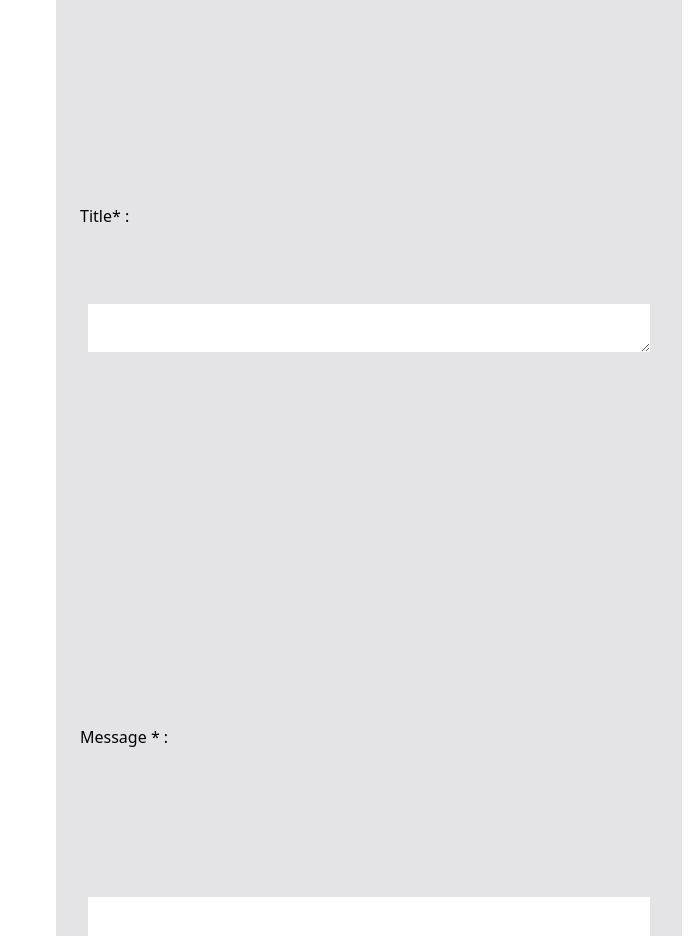
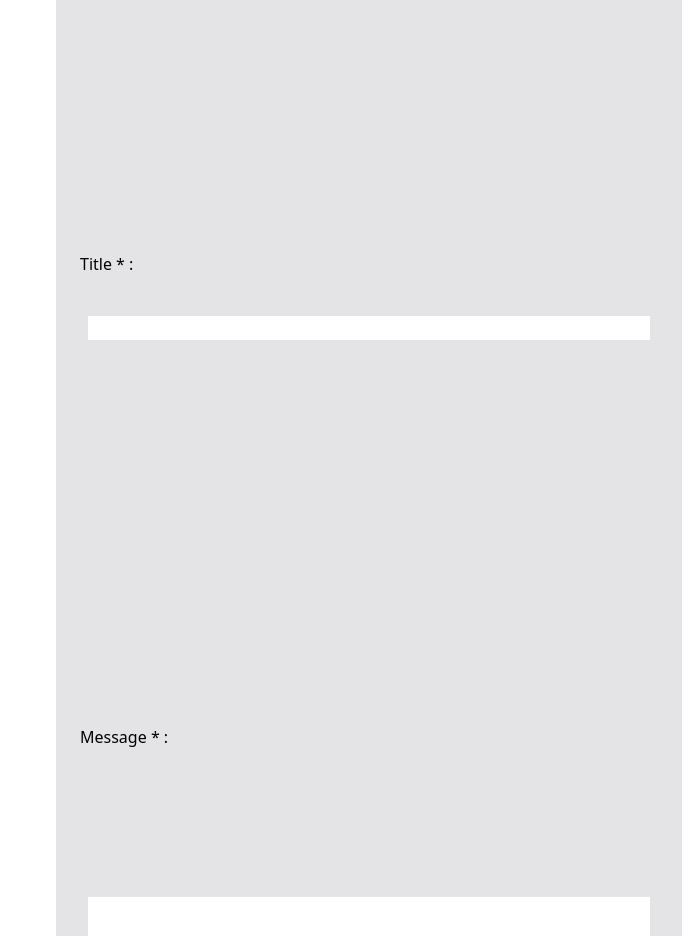
Before and after one commit to Principles-Of-Software-Dev/summer-project, a React (Create React App) app: page /support in a window 1280 px wide. Shown: the part 1160-2096 px from the top of the page, without its empty margins (591-1280 px from the left). Built offline with nearby package versions, Linux system fonts and the light colour scheme; the HTML template or start-up script is replaced by a standard one.

Commit message:
Updated Forms and Validators. Started adding API calls

```diff
--- a/src/components/lg_components/PopoutMenu.tsx
+++ b/src/components/lg_components/PopoutMenu.tsx
@@ -19,7 +19,7 @@ const PopoutMenu = ({ handleDisplayLogout }) => {
 			{displayPopoutMenu &&
               <div className='absolute top-[4.5rem] right-0 min-h-popout-menu h-auto md:min-w-popout-menu min-w-popout-menu-mobile w-auto bg-zinc-200' >
 
-              	{/* Logout Button; Uncomment */}
+              	{/* Logout Button */}
               	<div className='w-full h-full'>
               		< Button
               		height="h-small-button"
@@ -33,6 +33,7 @@ const PopoutMenu = ({ handleDisplayLogout }) => {
               	</div>
 
 
+
               </div>
 			}
 		</div >
--- a/src/components/lg_components/forms/SupportForm.tsx
+++ b/src/components/lg_components/forms/SupportForm.tsx
@@ -3,7 +3,6 @@ import Button from '../../sm_components/Button'
 import TextField from '../../sm_components/validator_fields/TextField'
 import EmailField from '../../sm_components/validator_fields/EmailField'
 import NameField from '../../sm_components/validator_fields/NameField'
-import TitleField from '../../sm_components/validator_fields/TitleField'
 import PhoneField from '../../sm_components/validator_fields/PhoneField'
 import { useUser } from '../../../global/authorization/UserContext'
 
@@ -52,6 +51,7 @@ const SupportForm = () => {
                   Send Help Request
 				</p>
 
+				{/* Name Fields */}
 				<div className='lg:hidden flex items-center justify-center row-span-1 col-span-2'>
 					< NameField size={15} name={firstName} setName={setFirstName} handleValid={setValidName} type={"First"} />
 					< NameField size={15} name={lastName} setName={setLastName} handleValid={setValidName } type={"Last"}/>
@@ -61,6 +61,7 @@ const SupportForm = () => {
 					< NameField size={22} name={lastName} setName={setLastName} handleValid={setValidName } type={"Last"}/>
 				</div>
 
+				{/* Email Field */}
 				<div className='lg:hidden flex items-center justify-center row-span-1 col-span-1'>
 					<EmailField size={15} email={email} setEmail={setEmail} handleValid={setValidEmail}/>
 				</div>
@@ -68,6 +69,7 @@ const SupportForm = () => {
 					<EmailField size={22} email={email} setEmail={setEmail} handleValid={setValidEmail}/>
 				</div>
 
+				{/* Phone Field */}
 				<div className='lg:hidden flex items-center justify-center row-span-1 col-span-1'>
 					< PhoneField size={15} phone={phone} setPhone={setPhone} included={setPhoneIncluded} handleValid={setValidPhone}  />
 				</div>
@@ -75,11 +77,13 @@ const SupportForm = () => {
 					< PhoneField size={22} phone={phone} setPhone={setPhone} included={setPhoneIncluded} handleValid={setValidPhone}  />
 				</div>
 
+				{/* Title */}
 				<div className='flex items-center justify-center row-span-2 col-span-2'>
-					<TitleField title_length={10} title={title} setTitle={setTitle} handleValid={setValidTitle} />
+					<TextField text_length={22} text={title} setText={setTitle} handleValid={setValidTitle} type={"Title"} largeArea={false} />
 				</div>
+				{/* Message */}
 				<div className='flex items-center justify-center row-span-2 col-span-2'>
-					<TextField text_length={50} text={text} setText={setText} handleValid={setValidText} type={"Message"} />
+					<TextField text_length={50} text={text} setText={setText} handleValid={setValidText} type={"Message"} largeArea={true} />
 				</div>
 				<div className='flex items-center justify-end row-span-1 col-span-2 mx-4 my-2'>
 					<Button
--- a/src/components/sm_components/validator_fields/TextField.tsx
+++ b/src/components/sm_components/validator_fields/TextField.tsx
@@ -1,7 +1,7 @@
 import React, { useState } from 'react' ;
 
 
-const TextField = ({ text_length, text, setText, handleValid, type }) => {
+const TextField = ({ text_length, text, setText, handleValid, type, largeArea }) => {
 
 	// * copy the line below to parent component and pass "text and setText" as parameters
 	// const [text, setText] = useState('');
@@ -37,12 +37,20 @@ const TextField = ({ text_length, text, setText, handleValid, type }) => {
 				{ type } * :
 			</label>
 			<div className='rows-span-3 mb-2 flex items-center justify-start mx-2'>
+				{largeArea ?
 					<textarea
 						rows={rows}
 						cols={cols}
 						onChange={handleTextChange}
 						className="w-full h-full"
-				/>
+					/> :
+					<input
+						type="text"
+						onChange={handleTextChange}
+						required
+						size={text_length}
+						className='w-full'
+					/>}
 			</div>
 
 			{/* If Text number not valid format, display error.  */}
--- a/src/components/sm_components/validator_fields/TitleField.tsx
+++ /dev/null
@@ -1,61 +0,0 @@
-import React, { useState } from 'react' ;
-
-
-
-const TitleField = ({ title_length, title, setTitle, handleValid }) => {
-
-	// * copy the line below to parent component and pass "title and setTitle" as parameters
-	// const [title, setTitle] = useState('');
-	const [titleErr, setTitleErr] = useState(false) ;
-	const rows = 2 ;
-	const cols = ( title_length / 2) ;
-
-	const handleTitleChange = (e) => {
-
-		// prevent page refresh
-		e.preventDefault() ;
-
-		let title = e.target.value ;
-
-		// If title isn't as long as expected, return error.
-		// Leave room for error in math.
-		if ( title.length < (title_length - 2) || title.length > (title_length * 4)) {
-			setTitleErr(true) ;
-			handleValid(false) ;
-		}
-		else {
-			setTitleErr(false) ;
-			setTitle(title) ;
-			handleValid(true) ;
-		}
-	}
-
-	return (
-	// Start actual code.
-		<span className='grid grid-rows-7 w-full mx-6'>
-			<label className='row-span-3 mb-2 flex items-center justify-start'>
-       Title* :
-			</label>
-			<div className='rows-span-3 mb-2 flex items-center justify-start mx-2'>
-				<textarea
-					onChange={handleTitleChange}
-					rows={rows}
-					cols={cols}
-					className="w-full h-full"
-				/>
-			</div>
-
-			{/* If Title number not valid format, display error.  */}
-			{titleErr &&
-          <div className='relative bottom-0 flex items-end justify-center mx-3 text-red-500 text-sm p-4'>
-          Title must be at least {title_length - 2} characters. Cannot be more than { title_length * 4} characters.
-          </div>
-			}
-
-			{/* End code. */}
-		</span>
-
-	)
-}
-
-export default TitleField
```
Lines whose indentation alone changed are shown as unchanged.
